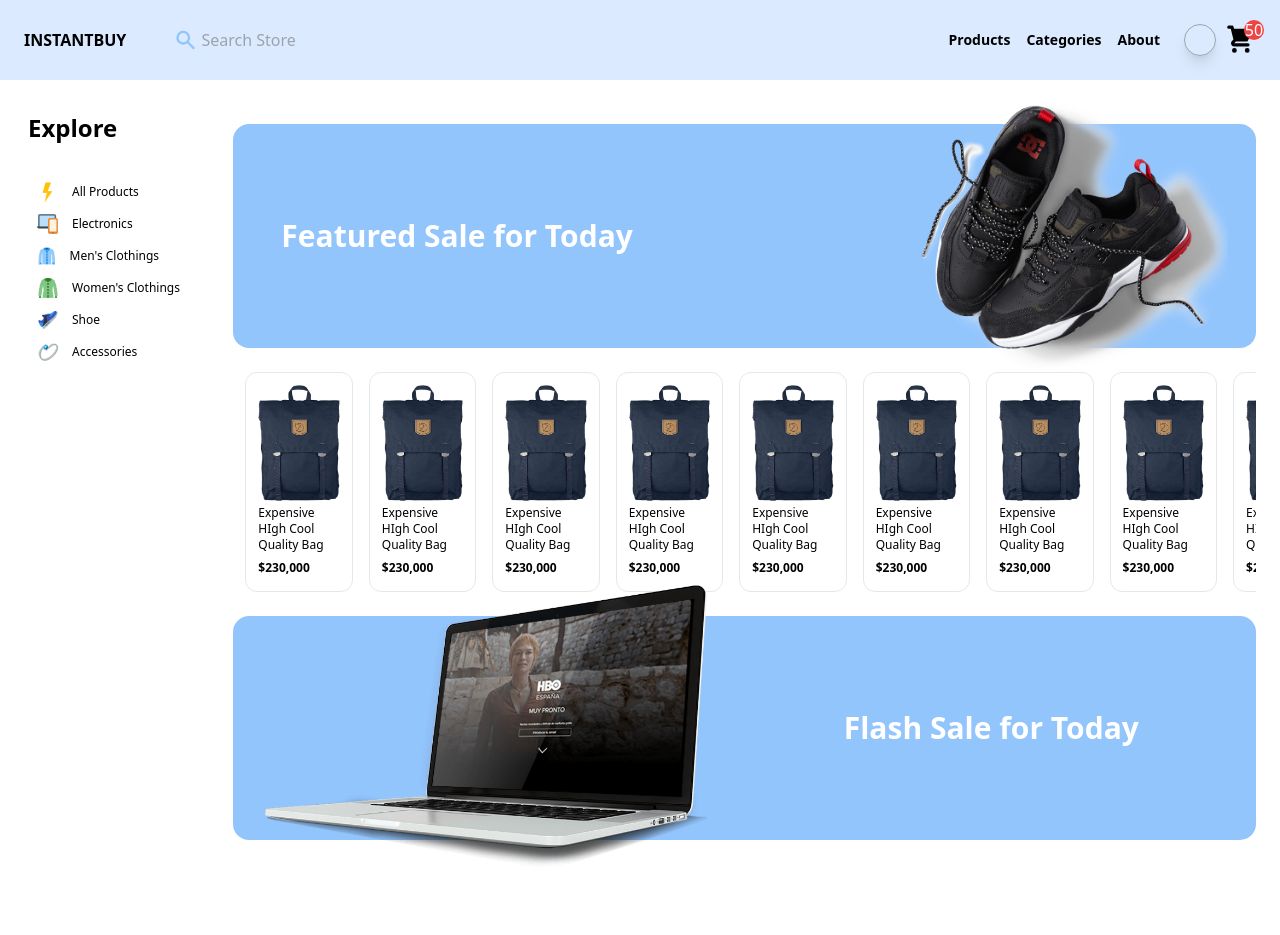
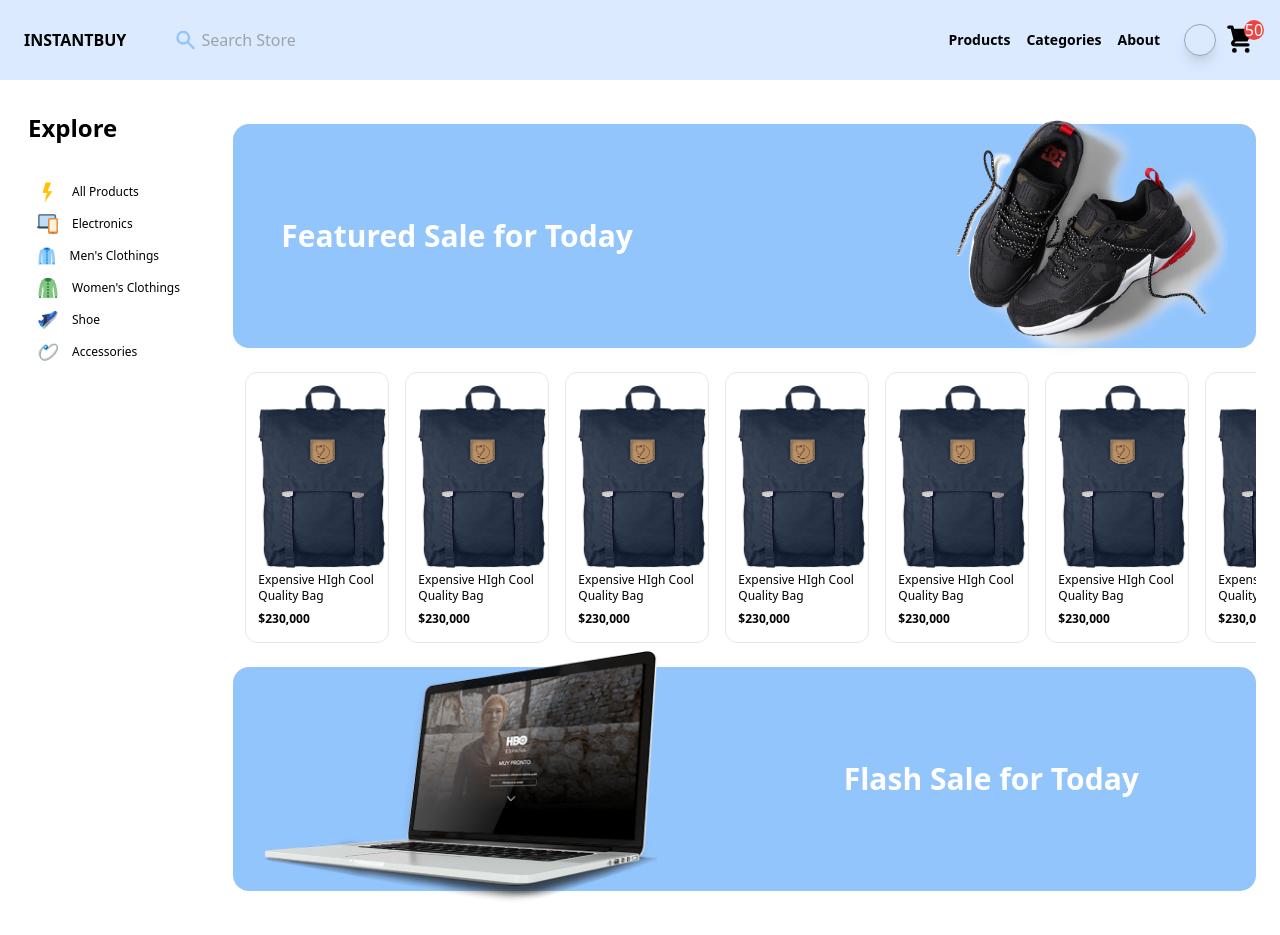
Before and after one commit to obiofiong/InstantBuy, a React (Create React App) app: page / in a window 1280 px wide. Before the commit the page ends 884 px from the top, so only its background shows below. Built offline with nearby package versions, Linux system fonts and the light colour scheme.

Commit message:
Initial commit

```diff
--- a/src/Components/Main/Feed/NoticeCard/NoticeCard.js
+++ b/src/Components/Main/Feed/NoticeCard/NoticeCard.js
@@ -20,8 +20,8 @@ function NoticeCard({ title, img, direction, bg }) {
 			<div className="mx-3 ">
 				{" "}
 				<img
-					className="max-h-40
-                                sm:max-h-72"
+					className="max-h-40 w-44
+                                sm:max-h-64 sm:w-auto"
 					src={img}
 					alt="img"
 				/>
--- a/src/Components/Main/Feed/Products/Product.js
+++ b/src/Components/Main/Feed/Products/Product.js
@@ -3,8 +3,8 @@ import { ShoppingBagIcon } from "@heroicons/react/solid";
 
 function Product() {
 	return (
-		<div className=" w-36 h-auto px-3 py-2 rounded-xl border bg-white mx-2 hover:shadow-md group">
-			<div className=" cursor-pointer py-1">
+		<div className="w-36 h-auto px-3 py-2 rounded-xl border bg-white mx-2 hover:shadow-md group">
+			<div className="w-max cursor-pointer py-1">
 				<img
 					className="w-32 mx-auto"
 					// src={require("../../../../Utils/FakeStore/1.jpg")}
```
